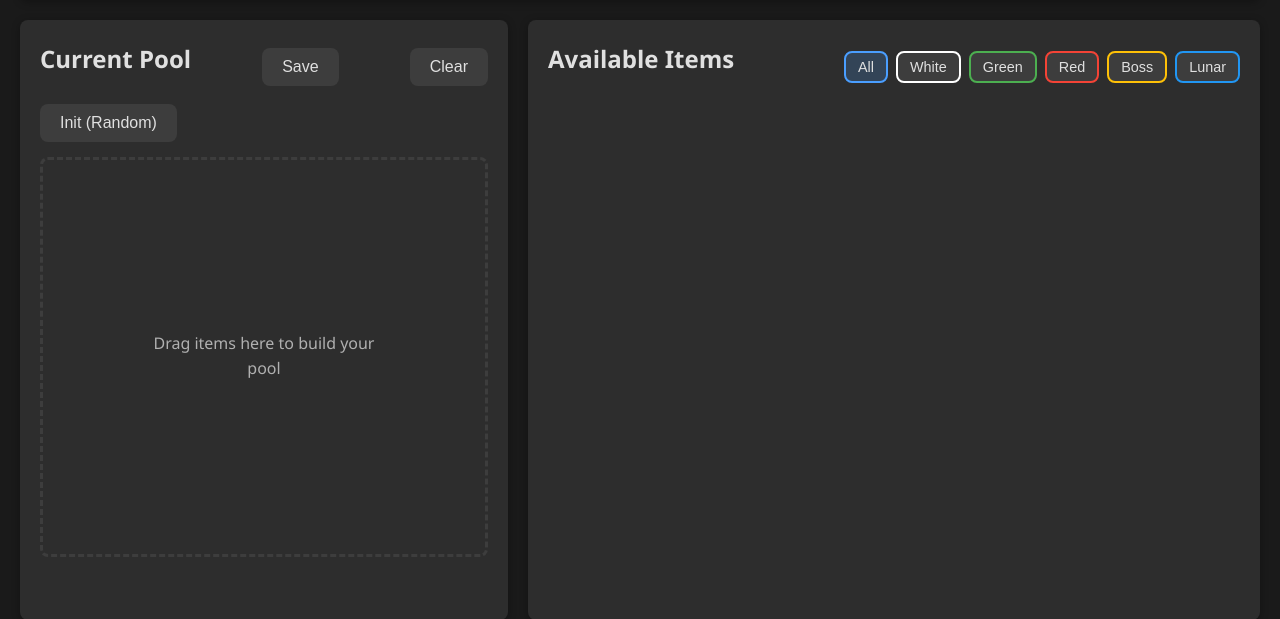
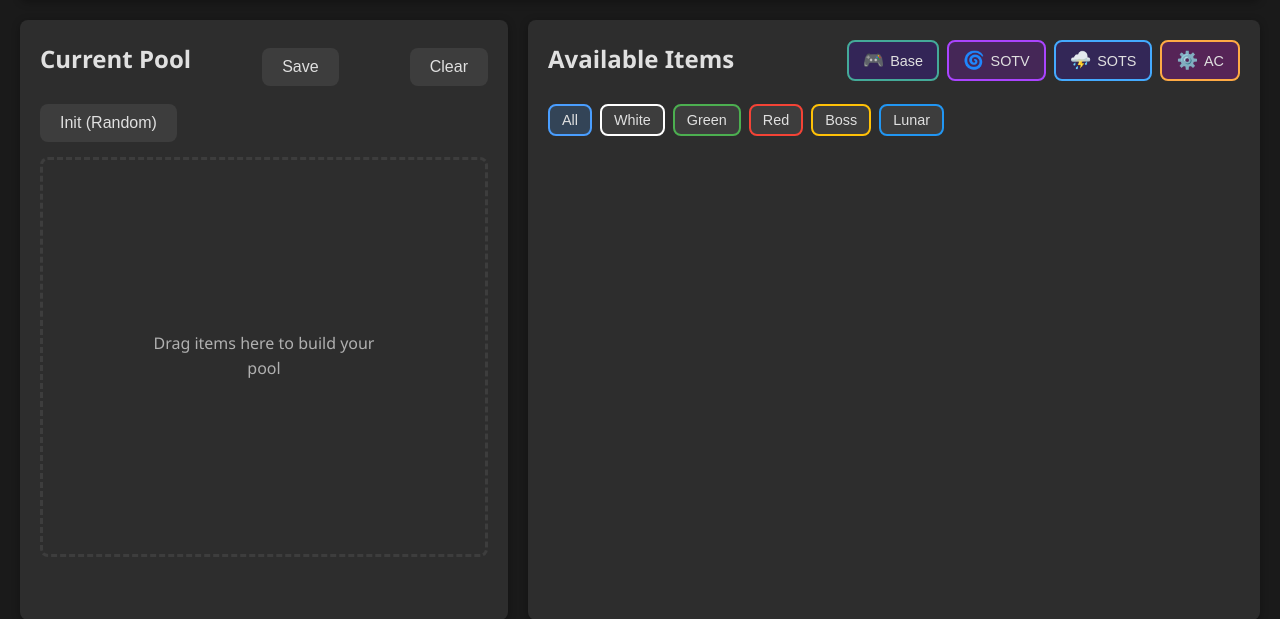
Before and after one commit to IMAGINARY9/ror2-builder, a Flask app: page / in a window 1280 px wide. Shown: the part 111-730 px from the top of the page. Run offline with Flask 3, Linux system fonts and the light colour scheme; data that the repository does not hold is empty; some libraries are stand-ins or nearby versions.

Commit message:
feat: Implement DLC management with toggle buttons, update item loading based on enabled DLCs

```diff
--- a/app.py
+++ b/app.py
@@ -21,12 +21,21 @@ app = Flask(__name__)
 app.config['SECRET_KEY'] = 'ror2-optimization-secret'
 socketio = SocketIO(app, cors_allowed_origins="*")
 
+# Available DLCs with metadata
+AVAILABLE_DLCS = {
+    'Base': {'name': 'Base Game', 'icon': '🎮', 'color': '#4a9'},
+    'SOTV': {'name': 'Survivors of the Void', 'icon': '🌀', 'color': '#a4f'},
+    'SOTS': {'name': 'Seekers of the Storm', 'icon': '⛈️', 'color': '#4af'},
+    'AC': {'name': 'Alloyed Collective', 'icon': '⚙️', 'color': '#fa4'},
+}
+
 # Global state
 # thread-safe pool state
 current_pool = []
 pool_lock = threading.Lock()
 
 current_config = {}
+enabled_dlcs = {'Base', 'SOTV', 'SOTS', 'AC'}  # All DLCs enabled by default
 optimizer = None
 optimization_thread = None
 history = OptimizationHistory()
@@ -62,16 +71,28 @@ def initialize_data():
     """Load items and synergy graph on startup."""
     global all_items, synergy_graph, current_config
     try:
-        all_items = load_items()
+        all_items = load_items(enabled_dlcs=enabled_dlcs)
         synergy_graph = load_synergy_graph()
         current_config = load_config()
-        print(f"✓ Loaded {len(all_items)} items")
+        print(f"✓ Loaded {len(all_items)} items (DLCs: {', '.join(enabled_dlcs)})")
         print(f"✓ Loaded synergy graph with {len(synergy_graph)} nodes")
     except Exception as e:
         print(f"⚠ Error loading data: {e}")
         all_items = []
         synergy_graph = {}
         current_config = {}
+
+
+def reload_items_for_dlcs():
+    """Reload items when DLC selection changes."""
+    global all_items
+    try:
+        all_items = load_items(enabled_dlcs=enabled_dlcs)
+        print(f"✓ Reloaded {len(all_items)} items (DLCs: {', '.join(enabled_dlcs)})")
+        return True
+    except Exception as e:
+        print(f"⚠ Error reloading items: {e}")
+        return False
 
 
 @app.route('/')
@@ -116,10 +137,70 @@ def get_items():
             'playstyles': item.get('Playstyles', []) or [],
             'category': item.get('Category', ''),
             'desc': item.get('Desc', ''),
+            'dlc': item.get('DLC', 'Base'),
             'in_pool': item.get('Name', '') in pool_names
         })
 
     return jsonify({'items': items_data})
+
+
+@app.route('/api/dlc', methods=['GET'])
+def get_dlc_status():
+    """Get available DLCs and their enabled status."""
+    dlc_list = []
+    for dlc_id, info in AVAILABLE_DLCS.items():
+        dlc_list.append({
+            'id': dlc_id,
+            'name': info['name'],
+            'icon': info['icon'],
+            'color': info['color'],
+            'enabled': dlc_id in enabled_dlcs
+        })
+    return jsonify({'dlcs': dlc_list})
+
+
+@app.route('/api/dlc', methods=['POST'])
+def set_dlc_status():
+    """Enable or disable a specific DLC."""
+    global enabled_dlcs, current_pool
+
+    data = request.json or {}
+    dlc_id = data.get('dlc')
+    enable = data.get('enabled', True)
+
+    if dlc_id not in AVAILABLE_DLCS:
+        return jsonify({'error': f'Unknown DLC: {dlc_id}'}), 400
+
+    # Don't allow disabling Base game
+    if dlc_id == 'Base' and not enable:
+        return jsonify({'error': 'Cannot disable Base game'}), 400
+
+    if enable:
+        enabled_dlcs.add(dlc_id)
+    else:
+        enabled_dlcs.discard(dlc_id)
+
+    # Reload items with new DLC settings
+    reload_items_for_dlcs()
+
+    # Remove any pool items that are no longer available
+    available_names = {item['Name'] for item in all_items}
+    removed_items = []
+    with pool_lock:
+        new_pool = []
+        for item in current_pool:
+            if item.get('Name') in available_names:
+                new_pool.append(item)
+            else:
+                removed_items.append(item.get('Name', 'Unknown'))
+        current_pool[:] = new_pool
+
+    return jsonify({
+        'success': True,
+        'enabled_dlcs': list(enabled_dlcs),
+        'items_count': len(all_items),
+        'removed_from_pool': removed_items
+    })
 
 
 @app.route('/api/pool', methods=['GET'])
--- a/ror2tools/generator.py
+++ b/ror2tools/generator.py
@@ -19,7 +19,17 @@ def load_config(path=CONFIG_PATH):
         return json.load(f)
 
 
-def load_items(path=ITEMS_CSV):
+def load_items(path=ITEMS_CSV, enabled_dlcs=None):
+    """Load items from CSV, optionally filtering by enabled DLCs.
+
+    Args:
+        path: Path to items CSV file
+        enabled_dlcs: Set of enabled DLC names (e.g., {'Base', 'SOTV', 'SOTS', 'AC'})
+                     If None, all DLCs are enabled
+
+    Returns:
+        List of item dictionaries
+    """
     items = []
     seen = set()  # track names we've already loaded to avoid duplicates
     with open(path, encoding='utf-8') as f:
@@ -36,6 +46,14 @@ def load_items(path=ITEMS_CSV):
             avail = r.get('Available', 'true').strip().lower()
             if avail not in ('', 'true', '1', 'yes'):
                 continue
+
+            # Filter by DLC if specified
+            item_dlc = r.get('DLC', 'Base')
+            if item_dlc == 'Hidden':
+                continue  # Always skip hidden/system items
+            if enabled_dlcs is not None and item_dlc not in enabled_dlcs:
+                continue
+
             # Images are already correct in the cache - no need to normalize
             # comma-separated lists may be empty strings
             r['SynergyTags'] = [t for t in r.get('SynergyTags', '').split(',') if t]
--- a/static/css/style.css
+++ b/static/css/style.css
@@ -240,6 +240,57 @@ section {
     margin-top: 4px;
     word-break: break-word;
     line-height: 1.2;
+}
+
+/* DLC Toggles */
+.dlc-toggles {
+    display: flex;
+    gap: 8px;
+    margin-bottom: 12px;
+    flex-wrap: wrap;
+}
+
+.dlc-btn {
+    display: flex;
+    align-items: center;
+    gap: 6px;
+    padding: 8px 14px;
+    background: var(--bg-tertiary);
+    border: 2px solid var(--bg-tertiary);
+    border-radius: var(--border-radius);
+    color: var(--text-secondary);
+    cursor: pointer;
+    transition: all 0.2s ease;
+    font-size: 0.9em;
+    opacity: 0.5;
+}
+
+.dlc-btn:hover {
+    background: var(--bg-dark);
+    opacity: 0.8;
+}
+
+.dlc-btn.enabled {
+    opacity: 1;
+    border-color: var(--dlc-color, var(--accent));
+    background: rgba(var(--dlc-rgb, 74, 158, 255), 0.2);
+    color: var(--text-primary);
+}
+
+.dlc-btn.enabled:hover {
+    background: rgba(var(--dlc-rgb, 74, 158, 255), 0.3);
+}
+
+.dlc-btn .dlc-icon {
+    font-size: 1.2em;
+}
+
+.dlc-btn .dlc-name {
+    font-weight: 500;
+}
+
+.dlc-btn.disabled-permanent {
+    cursor: not-allowed;
 }
 
 /* Filters */
--- a/static/js/app.js
+++ b/static/js/app.js
@@ -13,6 +13,7 @@ let dragFromPool = false; // true while dragging a card originating from pool
 let optimizationRunning = false;
 let currentOptimizer = null; // reference to current optimization session
 let pinnedItems = new Set(); // Set of pinned item names
+let dlcStatus = []; // Array of DLC status objects
 
 // Initialize on page load
 document.addEventListener('DOMContentLoaded', () => {
@@ -26,16 +27,102 @@ async function initializeApp() {
     showStatus('Loading items...', 'info');
 
     try {
+        await loadDLCStatus();
         await loadItems();
         await loadPoolState();
         await loadConfig();
 
+        renderDLCToggles();
         renderItems();
         updateUI();
 
         showStatus('Ready to build!', 'success');
     } catch (error) {
         showStatus('Error loading data: ' + error.message, 'error');
+        console.error(error);
+    }
+}
+
+// Load DLC status
+async function loadDLCStatus() {
+    const response = await fetch('/api/dlc');
+    const data = await response.json();
+    dlcStatus = data.dlcs;
+}
+
+// Render DLC toggle buttons
+function renderDLCToggles() {
+    const container = document.getElementById('dlcToggles');
+    container.innerHTML = '';
+
+    dlcStatus.forEach(dlc => {
+        const btn = document.createElement('button');
+        btn.className = `dlc-btn ${dlc.enabled ? 'enabled' : ''} ${dlc.id === 'Base' ? 'disabled-permanent' : ''}`;
+        btn.dataset.dlc = dlc.id;
+        btn.style.setProperty('--dlc-color', dlc.color);
+        // Convert hex color to RGB for rgba() usage
+        const hex = dlc.color.replace('#', '');
+        const r = parseInt(hex.substr(0, 2), 16) || 74;
+        const g = parseInt(hex.substr(2, 2), 16) || 158;
+        const b = parseInt(hex.substr(4, 2), 16) || 255;
+        btn.style.setProperty('--dlc-rgb', `${r}, ${g}, ${b}`);
+
+        btn.innerHTML = `
+            <span class="dlc-icon">${dlc.icon}</span>
+            <span class="dlc-name">${dlc.id}</span>
+        `;
+        btn.title = `${dlc.name} - Click to ${dlc.enabled ? 'disable' : 'enable'}`;
+
+        if (dlc.id !== 'Base') {
+            btn.addEventListener('click', () => toggleDLC(dlc.id, !dlc.enabled));
+        }
+
+        container.appendChild(btn);
+    });
+}
+
+// Toggle DLC enabled/disabled
+async function toggleDLC(dlcId, enable) {
+    showStatus(`${enable ? 'Enabling' : 'Disabling'} ${dlcId}...`, 'info');
+
+    try {
+        const response = await fetch('/api/dlc', {
+            method: 'POST',
+            headers: { 'Content-Type': 'application/json' },
+            body: JSON.stringify({ dlc: dlcId, enabled: enable })
+        });
+
+        const data = await response.json();
+
+        if (data.error) {
+            showStatus('Error: ' + data.error, 'error');
+            return;
+        }
+
+        // Update local DLC status
+        dlcStatus = dlcStatus.map(dlc => ({
+            ...dlc,
+            enabled: data.enabled_dlcs.includes(dlc.id)
+        }));
+
+        // Reload items with new DLC filter
+        await loadItems();
+        await loadPoolState();
+
+        // Re-render everything
+        renderDLCToggles();
+        renderItems();
+        renderPool();
+        updateUI();
+
+        // Notify about removed items
+        if (data.removed_from_pool && data.removed_from_pool.length > 0) {
+            showStatus(`${dlcId} ${enable ? 'enabled' : 'disabled'}. Removed from pool: ${data.removed_from_pool.join(', ')}`, 'warning');
+        } else {
+            showStatus(`${dlcId} ${enable ? 'enabled' : 'disabled'}. ${data.items_count} items available.`, 'success');
+        }
+    } catch (error) {
+        showStatus('Error toggling DLC: ' + error.message, 'error');
         console.error(error);
     }
 }
--- a/templates/index.html
+++ b/templates/index.html
@@ -43,6 +43,9 @@
             <section class="items-section">
                 <div class="section-header">
                     <h2>Available Items</h2>
+                    <div class="dlc-toggles" id="dlcToggles">
+                        <!-- DLC toggle buttons will be populated by JS -->
+                    </div>
                     <div class="filters">
                         <button class="filter-btn active" data-rarity="all">All</button>
                         <button class="filter-btn" data-rarity="white">White</button>
```
